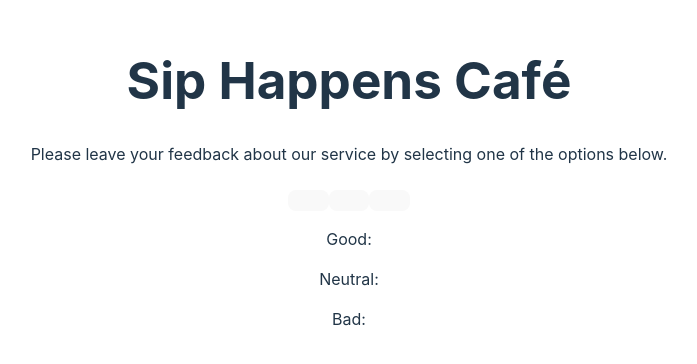
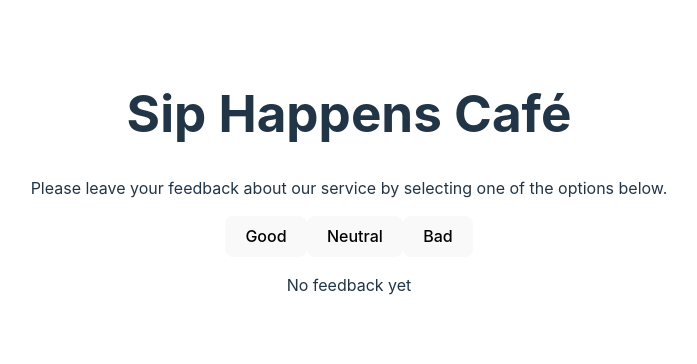
Before and after one commit to INNA-KUSHNIRR1/goit-react-hw-02, a React (Vite) app: page / in a window 1280 px wide. Shown: the part 218-582 px from the top of the page, without its empty margins (291-988 px from the left). Built offline with nearby package versions, Linux system fonts and the light colour scheme.

Commit message:
add Notofication

```diff
--- a/src/App.jsx
+++ b/src/App.jsx
@@ -1,21 +1,36 @@
-// import { useState } from "react";
+import { useEffect, useState } from "react";
 import "./App.css";
 import Description from "./components/Description/Description";
 import Feedback from "./components/Feedback/Feedback";
 import Options from "./components/Options/Options";
+import Notification from "./components/Notification/Notification";
 
 function App() {
-  // const [count, setCount] = useState({
-  //   good: 0,
-  //   neutral: 0,
-  //   bad: 0,
-  // });
+  const [clicks, setClicks] = useState({
+    good: 0,
+    neutral: 0,
+    bad: 0,
+  });
 
+  const updateFeedback = (feedbackType) => {
+    console.log(feedbackType);
+    if (feedbackType === "good") {
+      setClicks({ ...clicks, good: clicks.good + 1 });
+    } else if (feedbackType === "neutral") {
+      setClicks({ ...clicks, neutral: clicks.neutral + 1 });
+    } else {
+      setClicks({ ...clicks, bad: clicks.bad + 1 });
+    }
+  };
+  useEffect(() => {}, [clicks]);
+  const totalFeedback = clicks.good + clicks.neutral + clicks.bad;
+  console.log("totalFeedback", totalFeedback);
   return (
     <>
       <Description />
-      <Options />
-      <Feedback />
+      <Options updateFeedback={updateFeedback} />
+      <Notification totalFeedback={totalFeedback} />
+      <Feedback value={clicks} totalFeedback={totalFeedback} />
     </>
   );
 }
--- a/src/components/Feedback/Feedback.jsx
+++ b/src/components/Feedback/Feedback.jsx
@@ -1,10 +1,18 @@
-const Feedback = () => {
-  return (
-    <div>
-      <p>Good:</p>
-      <p>Neutral:</p>
-      <p>Bad:</p>
-    </div>
-  );
+const Feedback = ({ value, totalFeedback }) => {
+  if (totalFeedback > 0) {
+    return (
+      <div>
+        <p>
+          Good: <span>{value.good}</span>
+        </p>
+        <p>
+          Neutral: <span>{value.neutral}</span>
+        </p>
+        <p>
+          Bad: <span>{value.bad}</span>
+        </p>
+      </div>
+    );
+  }
 };
 export default Feedback;
--- /dev/null
+++ b/src/components/Notification/Notification.jsx
@@ -0,0 +1,6 @@
+const Notification = ({ totalFeedback }) => {
+  if (totalFeedback === 0) {
+    return <p>No feedback yet</p>;
+  }
+};
+export default Notification;
--- a/src/components/Options/Options.jsx
+++ b/src/components/Options/Options.jsx
@@ -1,9 +1,29 @@
-const Options = () => {
+// import { useState } from "react";
+
+const Options = ({ updateFeedback }) => {
   return (
     <div>
-      <button></button>
-      <button></button>
-      <button></button>
+      <button
+        onClick={() => {
+          updateFeedback("good");
+        }}
+      >
+        Good
+      </button>
+      <button
+        onClick={() => {
+          updateFeedback("neutral");
+        }}
+      >
+        Neutral
+      </button>
+      <button
+        onClick={() => {
+          updateFeedback("bad");
+        }}
+      >
+        Bad
+      </button>
     </div>
   );
 };
```
